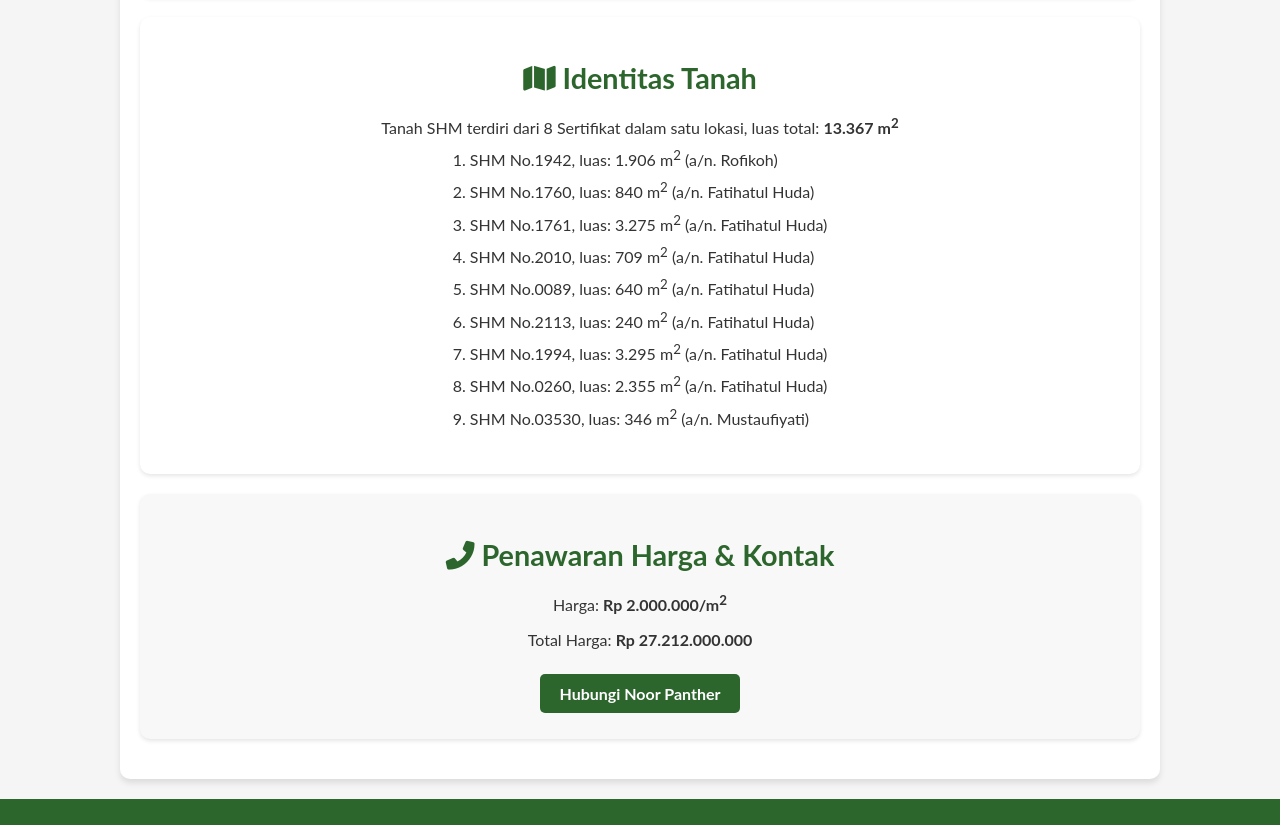
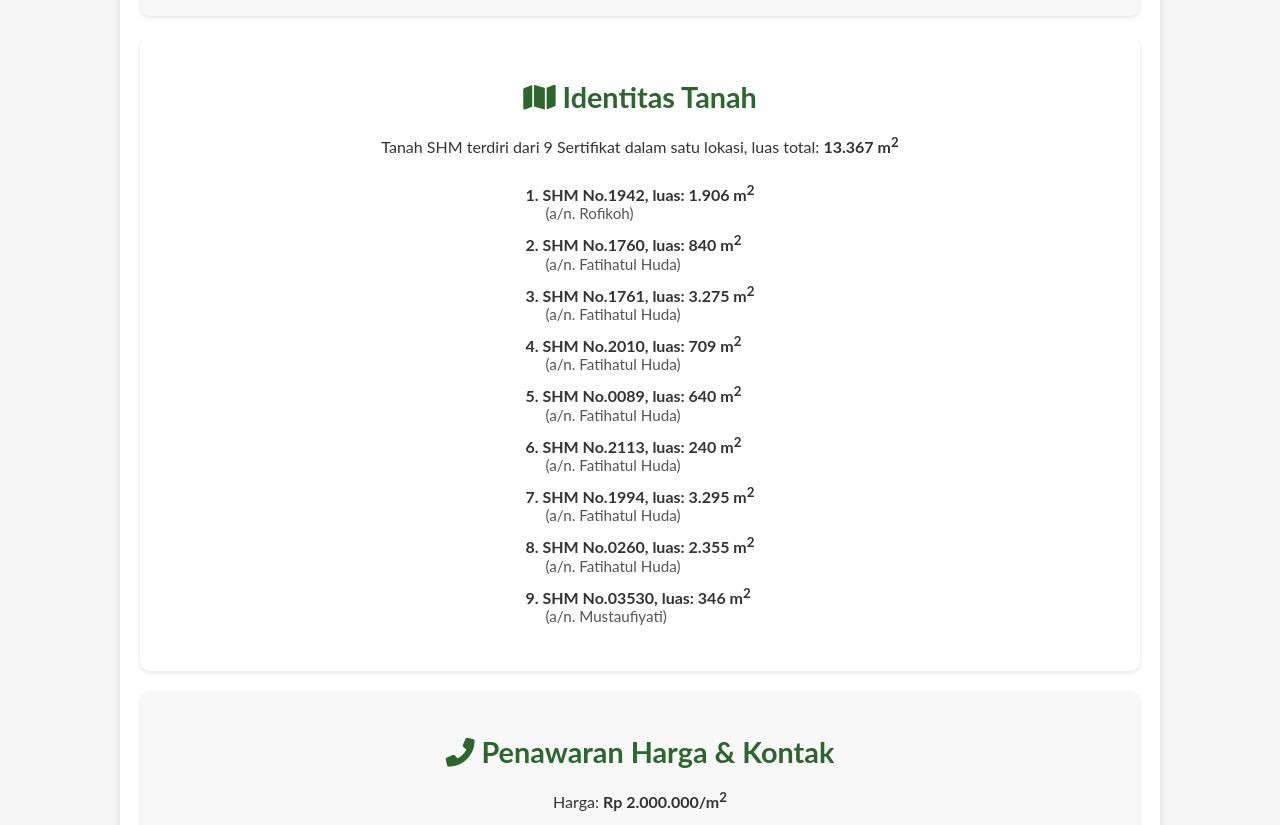
Before and after one commit to ariefmirza/ariefmirza.github.io, a plain HTML site: page index.html in a window 1280 px wide. Shown: the part 4323-5148 px from the top of the page. Drawn offline with Linux system fonts and the light colour scheme.

Commit message:
update palbapang

```diff
--- a/css/styles.css
+++ b/css/styles.css
@@ -90,6 +90,29 @@ body {
 
 .list-container ul {
   text-align: left;
+  list-style-type: none;
+  padding: 0;
+  margin-top: 0px;
+}
+
+.list-container li {
+  margin-bottom: 15px; /* Adds spacing between each item */
+}
+
+.list-item {
+  display: flex;
+  flex-direction: column; /* Stacks the SHM details and a/n on separate lines */
+}
+
+.list-item span {
+  font-size: 1rem;
+  font-weight: bold;
+}
+
+.list-item div {
+  font-size: 0.95rem;
+  color: #555;
+  margin-left: 20px; /* Indents the a/n part slightly */
 }
 
 /* Images */
--- a/index.html
+++ b/index.html
@@ -72,7 +72,7 @@
         <!-- Suasana Sekitar -->
         <section class="section">
             <h2><i class="fas fa-globe"></i> Suasana Sekitar</h2>
-            <p style="margin-bottom: 0px;">Keadaan sekitar lahan bersih, bebas banjir, dan asri, juga terdapat beberapa tempat berikut:</p>
+            <p style="margin-bottom: 0px;">Lahan sekitar area bersih, bebas banjir, hijau, sejuk, dan asri. <br>Berikut keadaan wilayah sekitar area:</p>
             <div class="list-container">
                 <ul style="margin-top: 10px;">
                     <li><div><strong>Utara: </strong> Terdapat beberapa pemukiman warga.</div></li>
@@ -98,18 +98,63 @@
         <!-- Identitas Tanah -->
         <section class="section">
             <h2><i class="fas fa-map"></i> Identitas Tanah</h2>
-            <p style="margin-bottom: 0px;">Tanah SHM terdiri dari 8 Sertifikat dalam satu lokasi, luas total: <strong>13.367 m<sup>2</sup></strong></p>
+            <p>Tanah SHM terdiri dari 9 Sertifikat dalam satu lokasi, luas total: <strong>13.367 m<sup>2</sup></strong></p>
             <div class="list-container">
-                <ul style="margin-top: 0px;">
-                    <li><div>1. SHM No.1942, luas: 1.906 m<sup>2</sup> (a/n. Rofikoh)</div></li>
-                    <li><div>2. SHM No.1760, luas: 840 m<sup>2</sup> (a/n. Fatihatul Huda)</div></li>
-                    <li><div>3. SHM No.1761, luas: 3.275 m<sup>2</sup> (a/n. Fatihatul Huda)</div></li>
-                    <li><div>4. SHM No.2010, luas: 709 m<sup>2</sup> (a/n. Fatihatul Huda)</div></li>
-                    <li><div>5. SHM No.0089, luas: 640 m<sup>2</sup> (a/n. Fatihatul Huda)</div></li>
-                    <li><div>6. SHM No.2113, luas: 240 m<sup>2</sup> (a/n. Fatihatul Huda)</div></li>
-                    <li><div>7. SHM No.1994, luas: 3.295 m<sup>2</sup> (a/n. Fatihatul Huda)</div></li>
-                    <li><div>8. SHM No.0260, luas: 2.355 m<sup>2</sup> (a/n. Fatihatul Huda)</div></li>
-                    <li><div>9. SHM No.03530, luas: 346 m<sup>2</sup> (a/n. Mustaufiyati)</div></li>
+                <ul>
+                    <li>
+                        <div class="list-item">
+                            <span>1. SHM No.1942, luas: 1.906 m<sup>2</sup></span>
+                            <div>(a/n. Rofikoh)</div>
+                        </div>
+                    </li>
+                    <li>
+                        <div class="list-item">
+                            <span>2. SHM No.1760, luas: 840 m<sup>2</sup></span>
+                            <div>(a/n. Fatihatul Huda)</div>
+                        </div>
+                    </li>
+                    <li>
+                        <div class="list-item">
+                            <span>3. SHM No.1761, luas: 3.275 m<sup>2</sup></span>
+                            <div>(a/n. Fatihatul Huda)</div>
+                        </div>
+                    </li>
+                    <li>
+                        <div class="list-item">
+                            <span>4. SHM No.2010, luas: 709 m<sup>2</sup></span>
+                            <div>(a/n. Fatihatul Huda)</div>
+                        </div>
+                    </li>
+                    <li>
+                        <div class="list-item">
+                            <span>5. SHM No.0089, luas: 640 m<sup>2</sup></span>
+                            <div>(a/n. Fatihatul Huda)</div>
+                        </div>
+                    </li>
+                    <li>
+                        <div class="list-item">
+                            <span>6. SHM No.2113, luas: 240 m<sup>2</sup></span>
+                            <div>(a/n. Fatihatul Huda)</div>
+                        </div>
+                    </li>
+                    <li>
+                        <div class="list-item">
+                            <span>7. SHM No.1994, luas: 3.295 m<sup>2</sup></span>
+                            <div>(a/n. Fatihatul Huda)</div>
+                        </div>
+                    </li>
+                    <li>
+                        <div class="list-item">
+                            <span>8. SHM No.0260, luas: 2.355 m<sup>2</sup></span>
+                            <div>(a/n. Fatihatul Huda)</div>
+                        </div>
+                    </li>
+                    <li>
+                        <div class="list-item">
+                            <span>9. SHM No.03530, luas: 346 m<sup>2</sup></span>
+                            <div>(a/n. Mustaufiyati)</div>
+                        </div>
+                    </li>
                 </ul>
             </div>
         </section>
```
